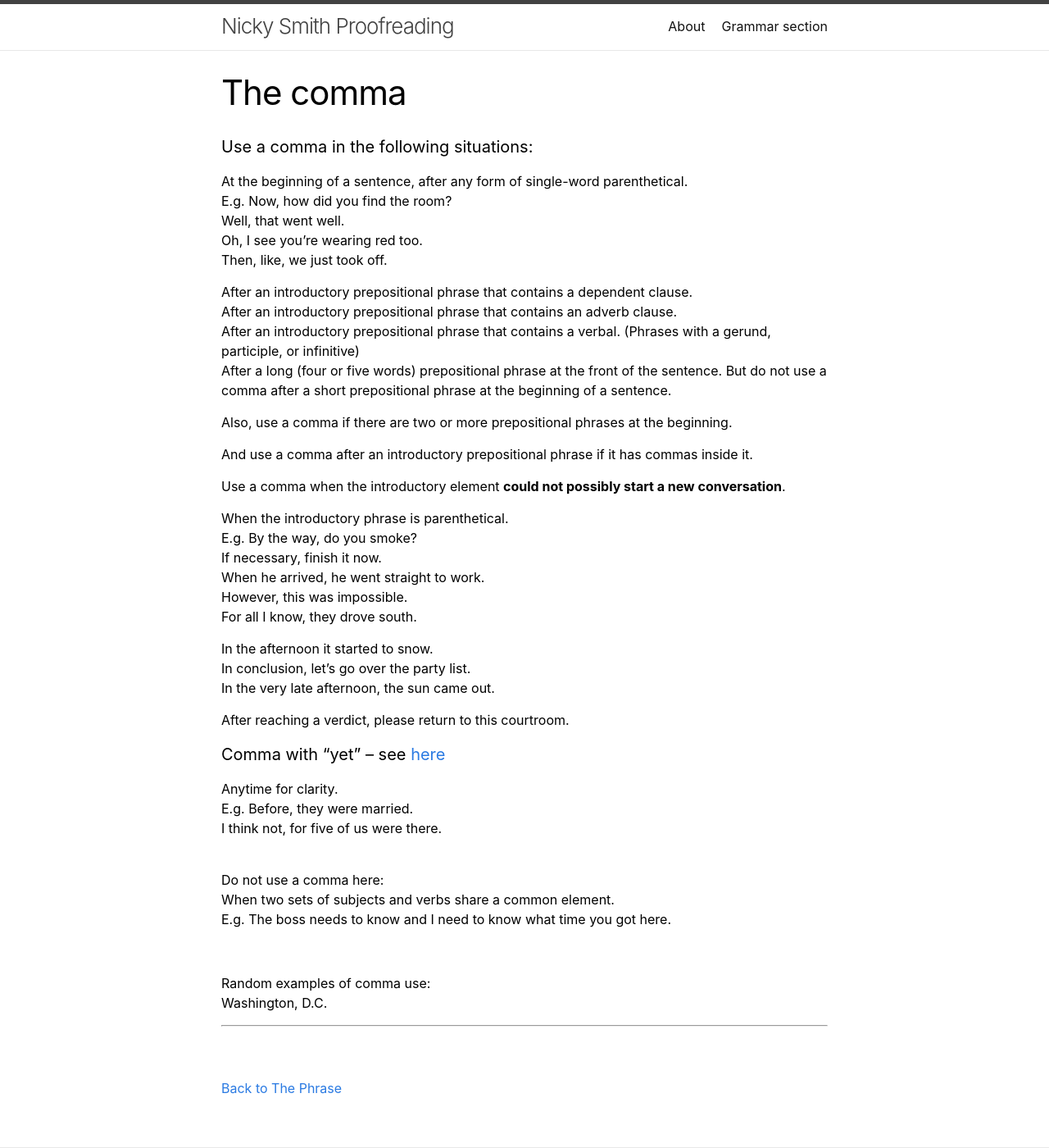
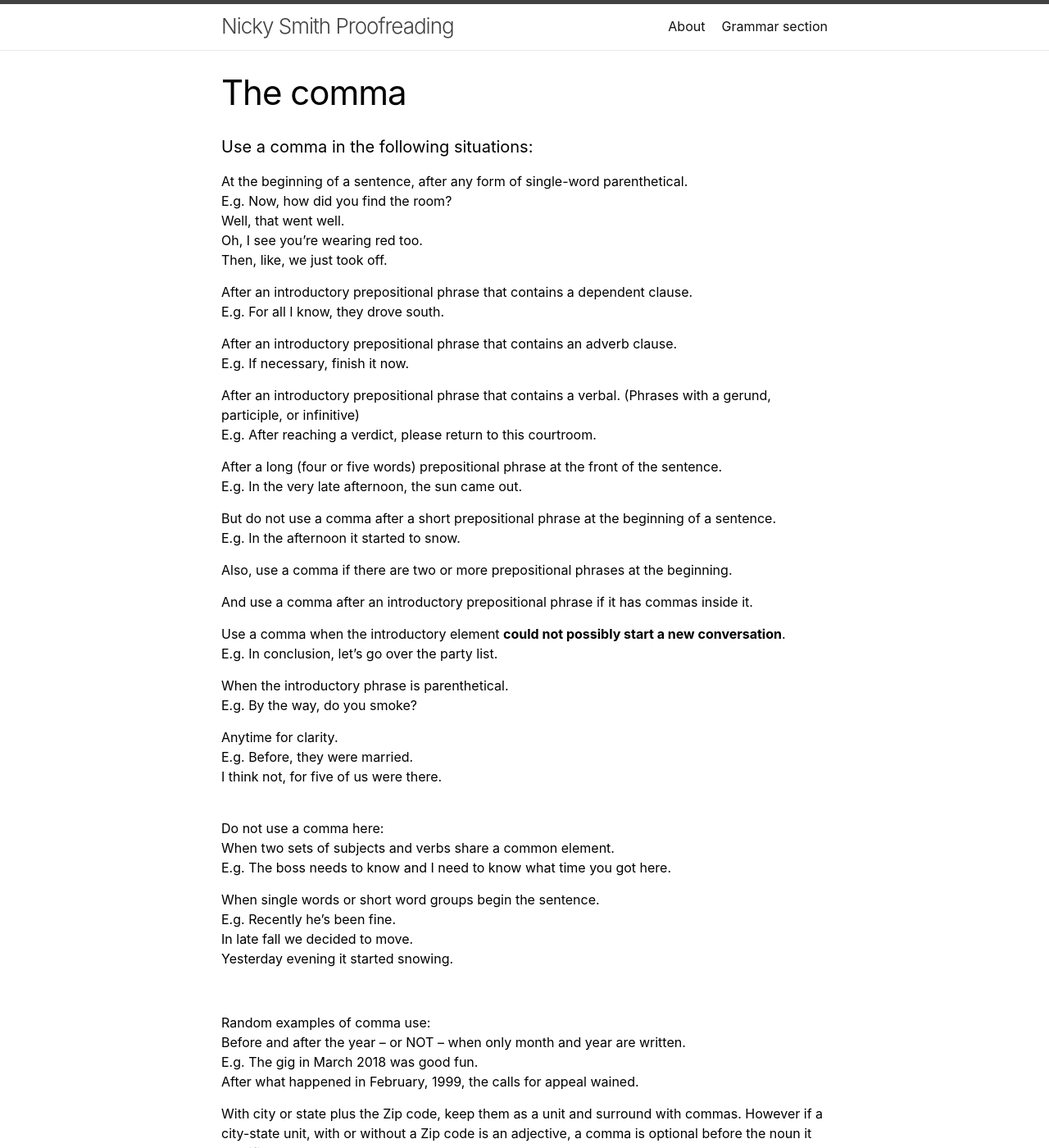
Before and after one commit to NickPax/my-website, a Jekyll site: the page built from _structures/the-comma.md, in a window 1280 px wide and 1400 px high. Shown: the whole window at 82% size. Built offline with Jekyll 4.4.1, drawn with Linux system fonts in a browser that asks for light colours; some of the changed text lies outside the part shown.

Commit message:
Update the-comma.md

```diff
--- a/_structures/the-comma.md
+++ b/_structures/the-comma.md
@@ -12,31 +12,29 @@ Oh, I see you're wearing red too.
 Then, like, we just took off.
 
 After an introductory prepositional phrase that contains a dependent clause.
+E.g. For all I know, they drove south.
+
 After an introductory prepositional phrase that contains an adverb clause.
+E.g. If necessary, finish it now.
+
 After an introductory prepositional phrase that contains a verbal.  (Phrases with a gerund, participle, or infinitive)
+E.g. After reaching a verdict, please return to this courtroom.
+
 After a long (four or five words) prepositional phrase at the front of the sentence.
+E.g. In the very late afternoon, the sun came out.
+
 But do not use a comma after a short prepositional phrase at the beginning of a sentence.
+E.g. In the afternoon it started to snow.
 
 Also, use a comma if there are two or more prepositional phrases at the beginning.
 
 And use a comma after an introductory prepositional phrase if it has commas inside it.
 
 Use a comma when the introductory element **could not possibly start a new conversation**.
+E.g. In conclusion, let's go over the party list.
 
 When the introductory phrase is parenthetical.
 E.g. By the way, do you smoke?
-If necessary, finish it now.
-When he arrived, he went straight to work.
-However, this was impossible.
-For all I know, they drove south.
-
-In the afternoon it started to snow.
-In conclusion, let's go over the party list.
-In the very late afternoon, the sun came out.
-
- After reaching a verdict, please return to this courtroom.
-
-#### Comma with "yet" -- see [here]({{site.baseurl}}/structures/conjunctive-adverb/#comma-with-yet)
 
 Anytime for clarity.
 E.g. Before, they were married.
@@ -47,10 +45,24 @@ Do not use a comma here:
 When two sets of subjects and verbs share a common element.
 E.g. The boss needs to know and I need to know what time you got here.
 
+When single words or short word groups begin the sentence.
+E.g. Recently he's been fine.
+In late fall we decided to move.
+Yesterday evening it started snowing.
+
 <br/>
 
 Random examples of comma use:
+Before and after the year -- or NOT -- when only month and year are written.
+E.g. The gig in March 2018 was good fun.
+After what happened in February, 1999, the calls for appeal wained.
+
+With city or state plus the Zip code, keep them as a unit and surround with commas. However if a city-state unit, with or without a Zip code is an adjective, a comma is optional before the noun it modifies.
+E.g. This tastes like a New York, New York pizza.
+
 Washington, D.C.
+
+#### Comma with "yet" -- see [here]({{site.baseurl}}/structures/conjunctive-adverb/#comma-with-yet)
 
 
 ---
```
